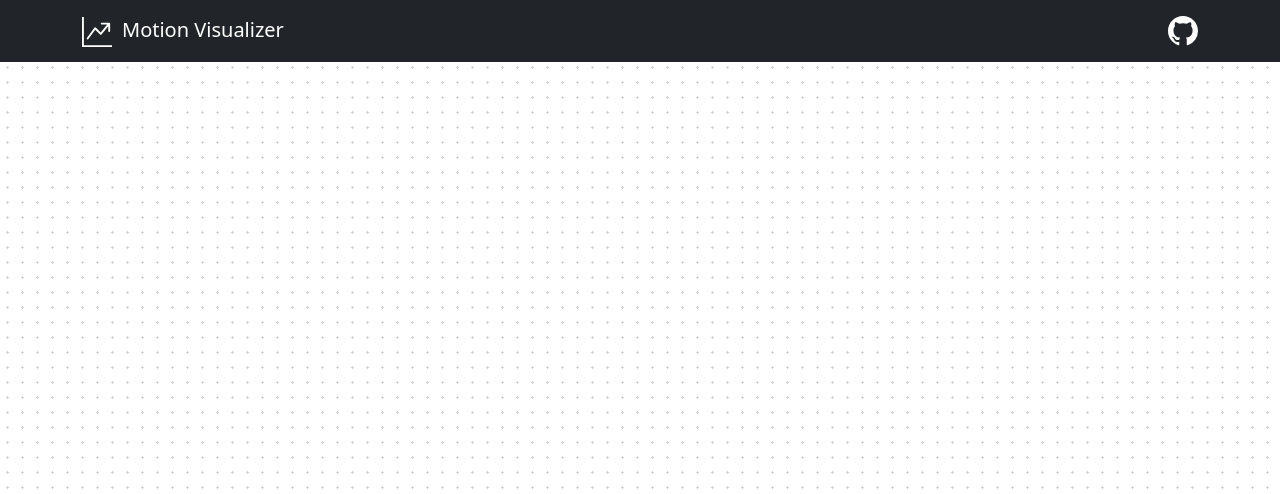
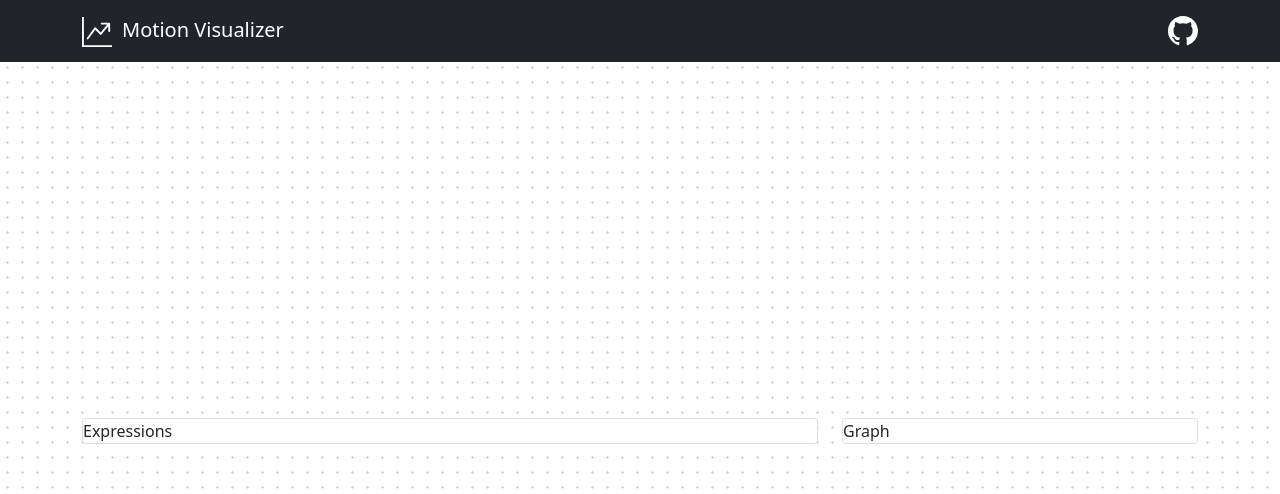
Before and after one commit to connorff/mathjs-calc-visual, a React (Create React App) app: page / in a window 1280 px wide. Shown: the top 494 px of the page. Built offline with nearby package versions, Linux system fonts and the light colour scheme.

Commit message:
Add `Expressions` and `Graph` components

```diff
--- a/src/App.tsx
+++ b/src/App.tsx
@@ -1,5 +1,7 @@
-import { Navbar, Container } from "react-bootstrap";
+import { Navbar, Container, Col, Row } from "react-bootstrap";
 import { Github, GraphUpArrow } from "react-bootstrap-icons";
+import Graph from "./graph/Graph";
+import Expressions from "./expression/Expressions";
 import { GITHUB_REPO, ICON_WIDTH, PROJECT_NAME } from "./utils/constants";
 
 function App() {
@@ -21,6 +23,16 @@ function App() {
           </Navbar.Collapse>
         </Container>
       </Navbar>
+      <Container className="h-100">
+        <Row className="align-items-center h-100">
+          <Col sm={12} md={8}>
+            <Expressions />
+          </Col>
+          <Col sm={12} md={4}>
+            <Graph />
+          </Col>
+        </Row>
+      </Container>
     </>
   );
 }
--- /dev/null
+++ b/src/expression/Expressions.tsx
@@ -0,0 +1,9 @@
+import { Card } from "react-bootstrap";
+
+export default function Expressions() {
+    return (
+        <Card>
+            Expressions
+        </Card>
+    );
+};
--- /dev/null
+++ b/src/graph/Graph.tsx
@@ -0,0 +1,9 @@
+import { Card } from "react-bootstrap";
+
+export default function Graph() {
+    return (
+        <Card>
+            Graph
+        </Card>
+    );
+};
--- a/src/index.css
+++ b/src/index.css
@@ -1,7 +1,11 @@
-html {
+html, body {
   background-image: radial-gradient(lightgrey 10%, transparent 11%),
     radial-gradient(#fff 10%, transparent 11%);
   background-size: 15px 15px;
   background-position: 0 0, 30px 30px;
   background-repeat: repeat;
 }
+
+html, body, #root, #root>div {
+  height: calc(100% - 21px);;
+}
```
